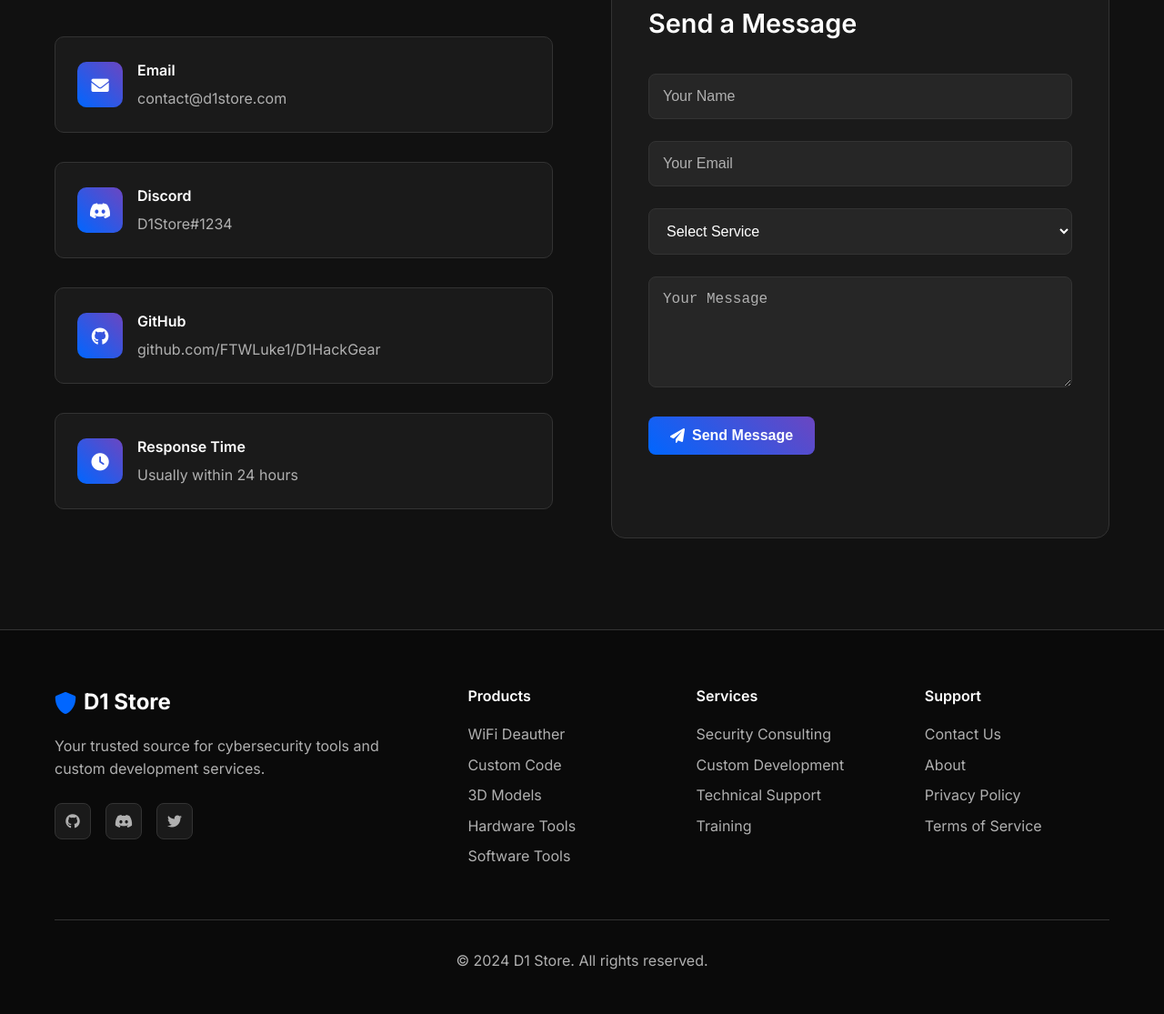
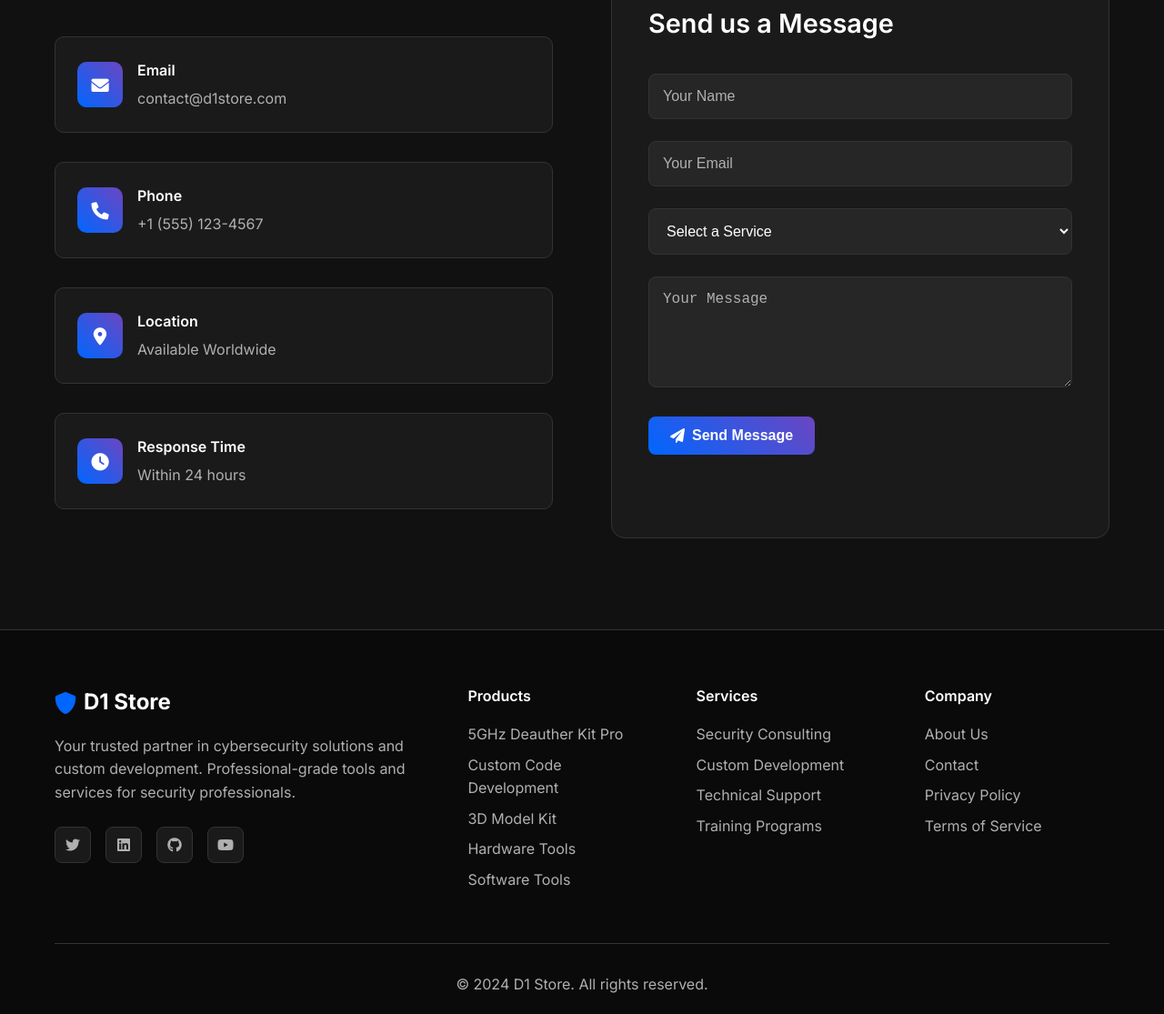
Before and after one commit to FTWLuke1/FTM-Vendors, a plain HTML site: page index.html in a window 1280 px wide. Shown: the part 4202-5317 px from the top of the page at 91% size. Before the commit the page ends 5292 px from the top, so only its background shows below. Drawn offline with Linux system fonts and the light colour scheme.

Commit message:
Update index.html

```diff
--- a/index.html
+++ b/index.html
@@ -320,50 +320,55 @@
                             <p>contact@d1store.com</p>
                         </div>
                     </div>
+
                     <div class="contact-item">
-                        <i class="fab fa-discord"></i>
+                        <i class="fas fa-phone"></i>
                         <div>
-                            <h4>Discord</h4>
-                            <p>D1Store#1234</p>
+                            <h4>Phone</h4>
+                            <p>+1 (555) 123-4567</p>
                         </div>
                     </div>
+
                     <div class="contact-item">
-                        <i class="fab fa-github"></i>
+                        <i class="fas fa-map-marker-alt"></i>
                         <div>
-                            <h4>GitHub</h4>
-                            <p>github.com/FTWLuke1/D1HackGear</p>
+                            <h4>Location</h4>
+                            <p>Available Worldwide</p>
                         </div>
                     </div>
+
                     <div class="contact-item">
                         <i class="fas fa-clock"></i>
                         <div>
                             <h4>Response Time</h4>
-                            <p>Usually within 24 hours</p>
+                            <p>Within 24 hours</p>
                         </div>
                     </div>
                 </div>
 
                 <div class="contact-form">
-                    <h3>Send a Message</h3>
+                    <h3>Send us a Message</h3>
                     <form>
                         <div class="form-group">
-                            <input type="text" placeholder="Your Name" required>
+                            <input type="text" name="name" placeholder="Your Name" required>
                         </div>
                         <div class="form-group">
-                            <input type="email" placeholder="Your Email" required>
+                            <input type="email" name="email" placeholder="Your Email" required>
                         </div>
                         <div class="form-group">
-                            <select required>
-                                <option value="">Select Service</option>
-                                <option value="product">Product Purchase</option>
-                                <option value="custom">Custom Development</option>
-                                <option value="support">Technical Support</option>
-                                <option value="consultation">Security Consultation</option>
+                            <select name="service" required>
+                                <option value="">Select a Service</option>
+                                <option value="5ghz-deauther">5GHz Deauther Kit Pro</option>
+                                <option value="custom-code">Custom Code Development</option>
+                                <option value="3d-models">3D Model Kit</option>
+                                <option value="hardware-tools">Hardware Hacking Tools</option>
+                                <option value="software-tools">Software Security Tools</option>
+                                <option value="training">Training & Consultation</option>
                                 <option value="other">Other</option>
                             </select>
                         </div>
                         <div class="form-group">
-                            <textarea placeholder="Your Message" rows="5" required></textarea>
+                            <textarea name="message" placeholder="Your Message" rows="5" required></textarea>
                         </div>
                         <button type="submit" class="btn btn-primary">
                             <i class="fas fa-paper-plane"></i>
@@ -384,26 +389,21 @@
                         <i class="fas fa-shield-alt"></i>
                         <span>D1 Store</span>
                     </div>
-                    <p>Your trusted source for cybersecurity tools and custom development services.</p>
+                    <p>Your trusted partner in cybersecurity solutions and custom development. Professional-grade tools and services for security professionals.</p>
                     <div class="social-links">
-                        <a href="https://github.com/FTWLuke1/D1HackGear" target="_blank">
-                            <i class="fab fa-github"></i>
-                        </a>
-                        <a href="#" target="_blank">
-                            <i class="fab fa-discord"></i>
-                        </a>
-                        <a href="#" target="_blank">
-                            <i class="fab fa-twitter"></i>
-                        </a>
+                        <a href="#" aria-label="Twitter"><i class="fab fa-twitter"></i></a>
+                        <a href="#" aria-label="LinkedIn"><i class="fab fa-linkedin"></i></a>
+                        <a href="#" aria-label="GitHub"><i class="fab fa-github"></i></a>
+                        <a href="#" aria-label="YouTube"><i class="fab fa-youtube"></i></a>
                     </div>
                 </div>
 
                 <div class="footer-section">
                     <h4>Products</h4>
                     <ul>
-                        <li><a href="#products">WiFi Deauther</a></li>
-                        <li><a href="#products">Custom Code</a></li>
-                        <li><a href="#products">3D Models</a></li>
+                        <li><a href="#products">5GHz Deauther Kit Pro</a></li>
+                        <li><a href="#products">Custom Code Development</a></li>
+                        <li><a href="#products">3D Model Kit</a></li>
                         <li><a href="#products">Hardware Tools</a></li>
                         <li><a href="#products">Software Tools</a></li>
                     </ul>
@@ -415,15 +415,15 @@
                         <li><a href="#services">Security Consulting</a></li>
                         <li><a href="#services">Custom Development</a></li>
                         <li><a href="#services">Technical Support</a></li>
-                        <li><a href="#services">Training</a></li>
+                        <li><a href="#services">Training Programs</a></li>
                     </ul>
                 </div>
 
                 <div class="footer-section">
-                    <h4>Support</h4>
+                    <h4>Company</h4>
                     <ul>
-                        <li><a href="#contact">Contact Us</a></li>
-                        <li><a href="#about">About</a></li>
+                        <li><a href="#about">About Us</a></li>
+                        <li><a href="#contact">Contact</a></li>
                         <li><a href="#">Privacy Policy</a></li>
                         <li><a href="#">Terms of Service</a></li>
                     </ul>
```
